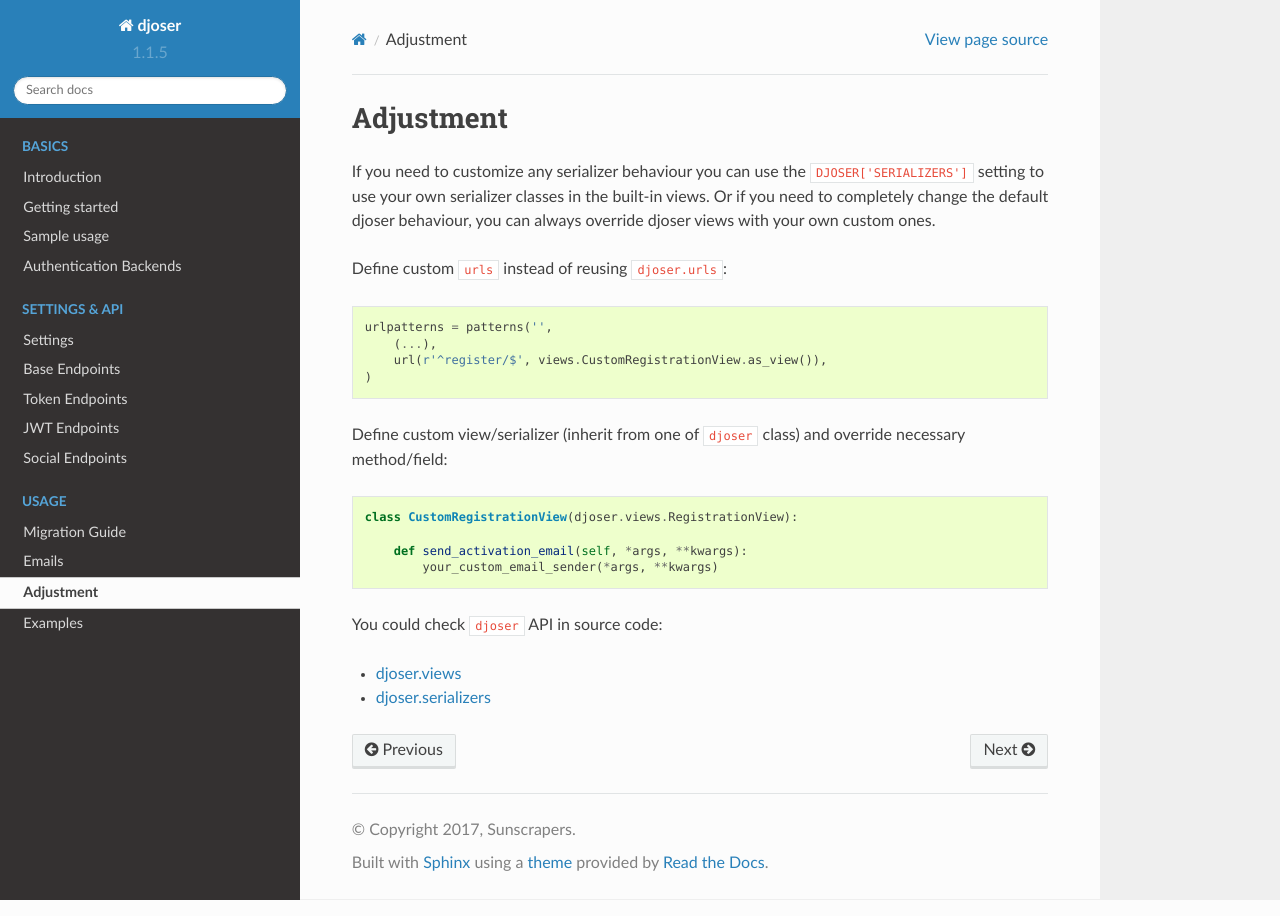
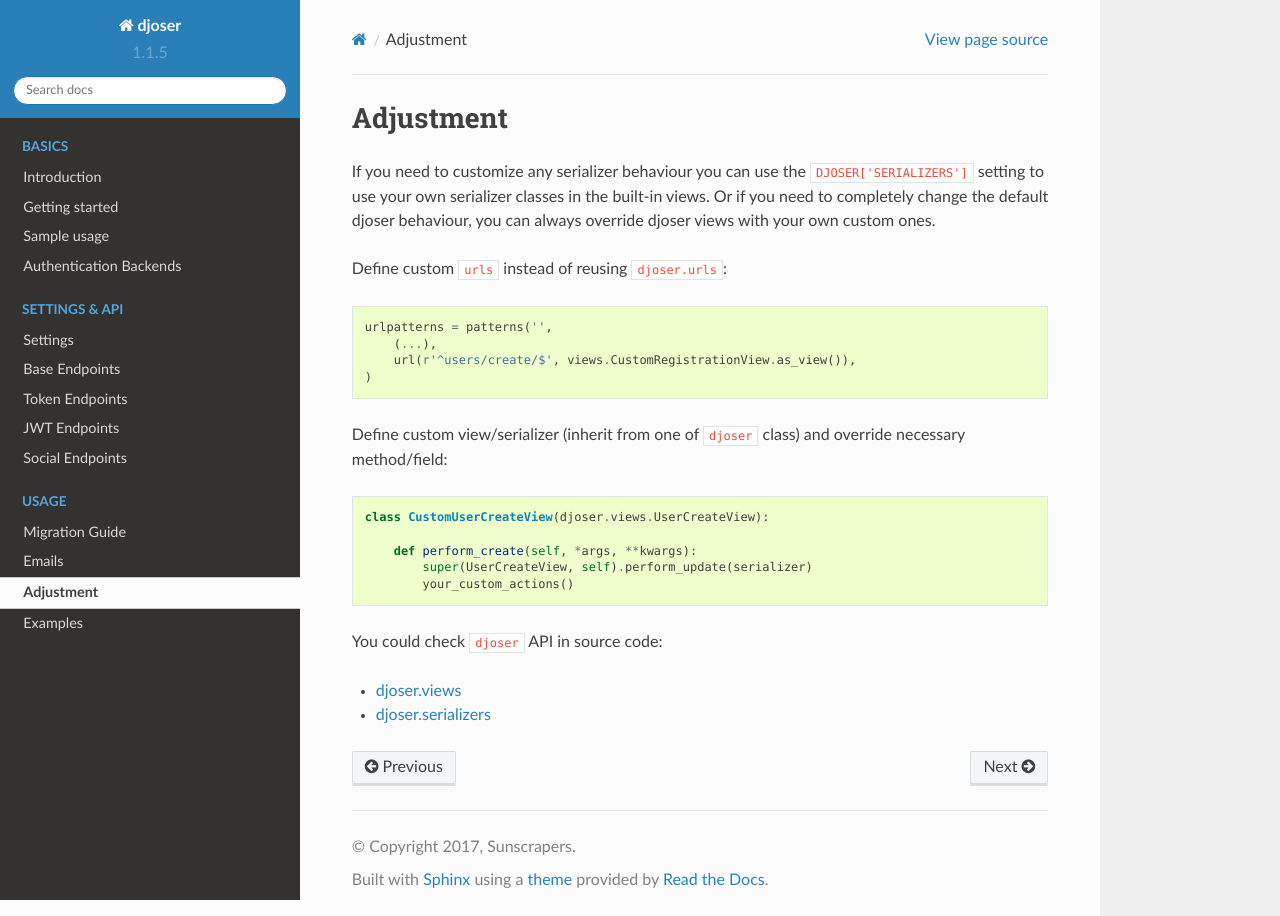
Before and after one commit to sunscrapers/djoser, a Sphinx documentation site: the page built from docs/source/adjustment.rst, in a window 1280 px wide. Built offline with Sphinx 7.4.7 and the Read the Docs theme 2.0.0, drawn with Linux system fonts in a browser that asks for light colours.

Commit message:
Change customization terminology for Djoser 1.0+
Change from Registration to UserCreate

```diff
--- a/docs/source/adjustment.rst
+++ b/docs/source/adjustment.rst
@@ -12,17 +12,18 @@ Define custom ``urls`` instead of reusing ``djoser.urls``:
 
     urlpatterns = patterns('',
         (...),
-        url(r'^register/$', views.CustomRegistrationView.as_view()),
+        url(r'^users/create/$', views.CustomRegistrationView.as_view()),
     )
 
 Define custom view/serializer (inherit from one of ``djoser`` class) and override necessary method/field:
 
 .. code-block:: python
 
-    class CustomRegistrationView(djoser.views.RegistrationView):
+    class CustomUserCreateView(djoser.views.UserCreateView):
 
-        def send_activation_email(self, *args, **kwargs):
-            your_custom_email_sender(*args, **kwargs)
+        def perform_create(self, *args, **kwargs):
+            super(UserCreateView, self).perform_update(serializer)
+            your_custom_actions()
 
 You could check ``djoser`` API in source code:
 
```
